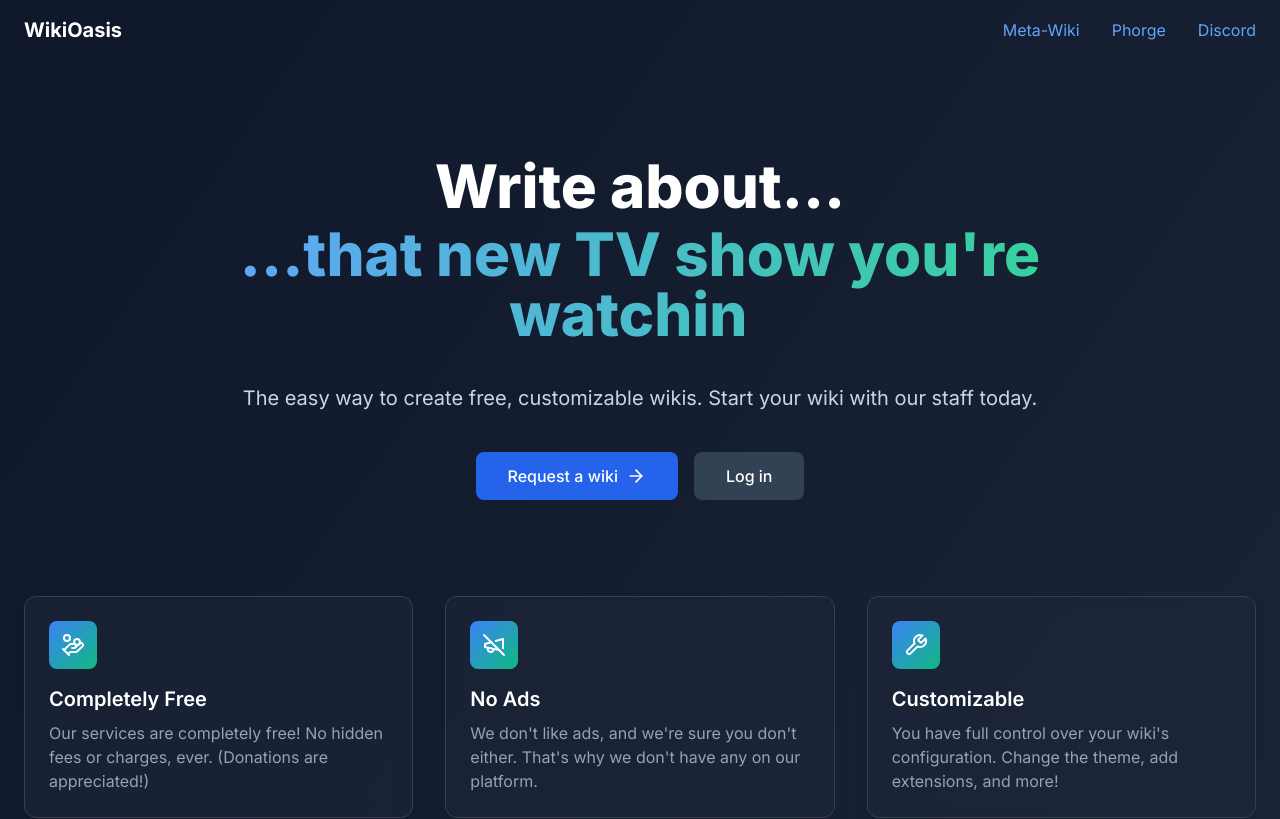
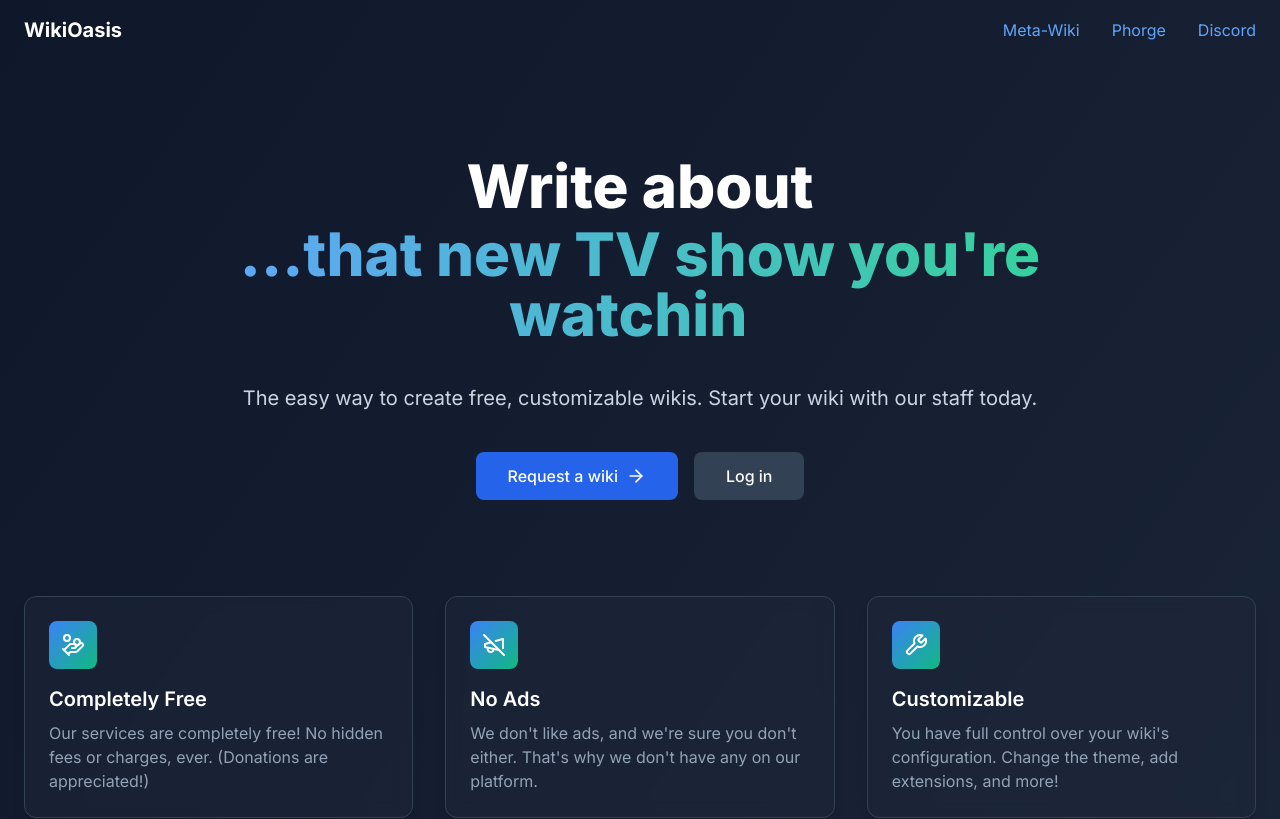
Before and after one commit to WikiOasis/landing, a Next.js app: page / in a window 1280 px wide. Shown: the top 819 px of the page. Built offline with nearby package versions, Linux system fonts and the light colour scheme.

Commit message:
Update page.tsx

```diff
--- a/src/app/page.tsx
+++ b/src/app/page.tsx
@@ -182,7 +182,7 @@
       <main className="container mx-auto px-6 pt-24 pb-16">
         <div className="max-w-4xl mx-auto text-center">
           <h1 className="text-4xl md:text-6xl font-extrabold inline-flex flex-col gap-2 pb-2">
-            <span>Write about...</span>
+            <span>Write about</span>
             <span className="bg-clip-text text-transparent bg-gradient-to-r from-blue-400 to-emerald-400 pb-2">
               <Typewriter
                 words={typewriterWords}
```
